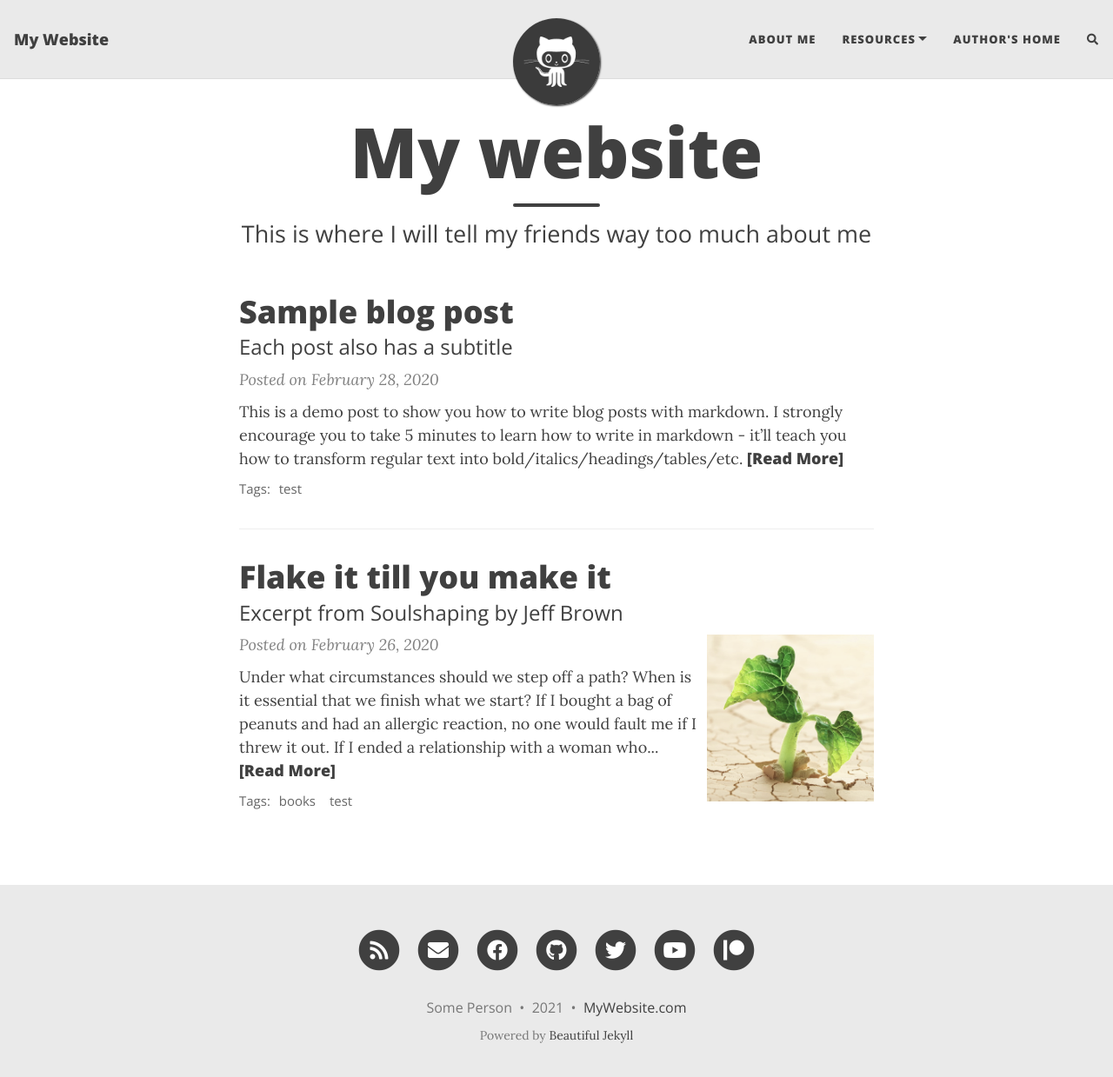
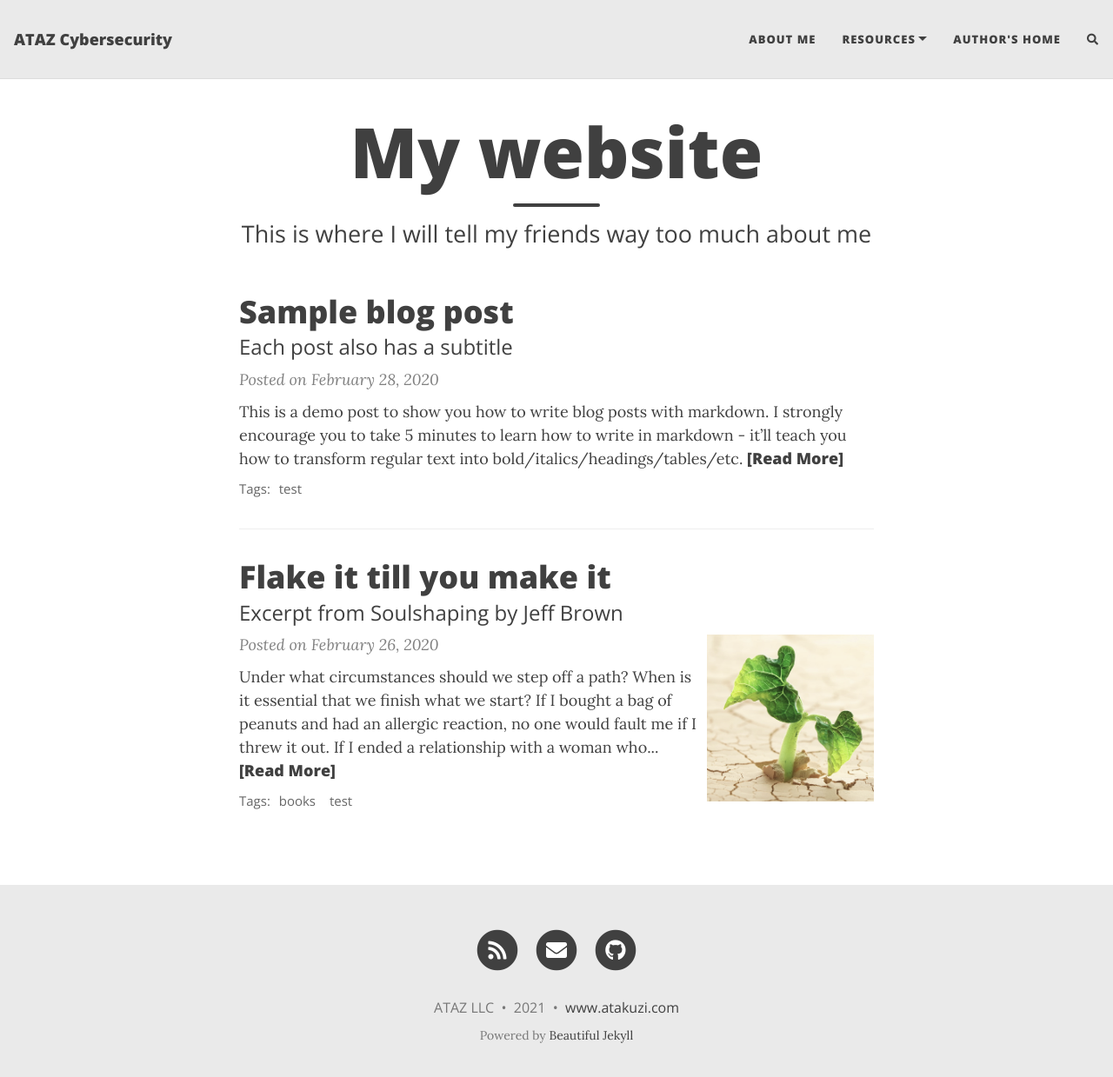
Before and after one commit to atakuzi/atakuzi.github.io, a Jekyll site: the page built from index.html, in a window 1280 px wide and 1252 px high. Shown: the top 1239 px of the window at 87% size. Built offline with Jekyll 4.4.1, drawn with Linux system fonts in a browser that asks for light colours; nearby versions of some CDN libraries; the list of posts is cut into pages by our own code; comment, search, counter and statistics services are not loaded.

Commit message:
Updated config file

```diff
--- a/_config.yml
+++ b/_config.yml
@@ -6,28 +6,27 @@
 # --- Required options --- #
 
 # Name of website
-title: My Website
+title: ATAZ Cybersecurity
 
 # Your name to show in the footer
-author: Some Person
+author: ATAZ LLC
 
 # --- List of links in the navigation bar --- #
 
 navbar-links:
   About Me: "aboutme"
   Resources:
-    - Beautiful Jekyll: "https://beautifuljekyll.com"
     - Learn markdown: "https://www.markdowntutorial.com/"
-  Author's home: "https://deanattali.com"
+  Author's home:
 
 # --- Logo --- #
 
 # Image to show in the navigation bar - works best with a square image
 # Remove this parameter if you don't want an image in the navbar
-avatar: "/assets/img/avatar-icon.png"
+#avatar: "/assets/img/avatar-icon.png"
 
 # By default, the image is cut into a circle. You can disable this behaviour by setting 'round-avatar: false'
-round-avatar: true
+#round-avatar: true
 
 # If you want to have an image logo in the top-left corner instead of having the title of the website,
 # then specify the following parameter
@@ -39,12 +38,12 @@ round-avatar: true
 # Select the social network links that you want to show in the footer.
 # Uncomment the links you want to show and add your information to each one.
 social-network-links:
-  email: "someone@example.com"
-  facebook: deanattali
-  github: daattali
-  twitter: daattali
-  patreon: DeanAttali
-  youtube: c/daattali
+  email: "atazllc@gmail.com"
+# facebook: azizjon
+  github: atakuzi
+#  twitter: daattali
+#  patreon: DeanAttali
+#  youtube: c/daattali
 #  medium: yourname
 #  reddit: yourname
 #  linkedin: daattali
@@ -65,20 +64,20 @@ social-network-links:
 
 # If you want to show a link to an RSS in the footer, add the site description here.
 # If you don't want to show an RSS link, remove the following line.
-rss-description: This website is a virtual proof that I'm awesome
+rss-description: The latest feed from the website
 
 # --- General options --- #
 
 # Select which social network share links to show in posts
 share-links-active:
-  twitter: true
-  facebook: true
-  linkedin: true
+  twitter: false
+  facebook: false
+  linkedin: false
   vk: false
 
 # How to display the link to your website in the footer
 # Remove this if you don't want a link in the footer
-url-pretty: "MyWebsite.com"
+url-pretty: "www.atakuzi.com"
 
 # Excerpt word length - Truncate the excerpt of each post on the feed page to the specified number of words
 excerpt_length: 50
@@ -153,7 +152,7 @@ footer-link-col: "#404040"
 # --- Comments --- #
 
 # To use Disqus comments, sign up to https://disqus.com and fill in your Disqus shortname (NOT the userid)
-#disqus: ""
+disqus: "atakuzi"
 
 # To use Facebook Comments, create a Facebook app and fill in the Facebook App ID
 #fb_comment_id: ""
@@ -233,5 +232,5 @@ plugins:
   - jekyll-paginate
   - jekyll-sitemap
 
-# Beautiful Jekyll / Dean Attali
+# Credit host: Beautiful Jekyll / Dean Attali
 # 2fc73a3a967e97599c9763d05e564189
```
